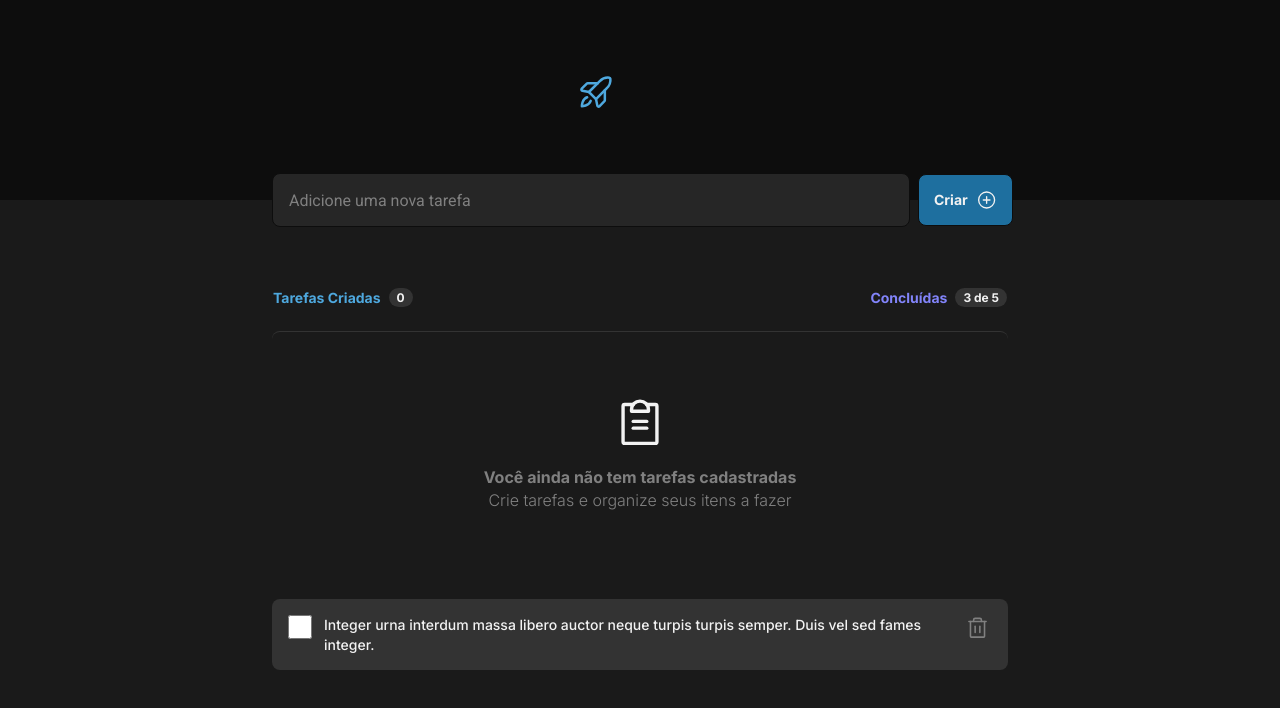
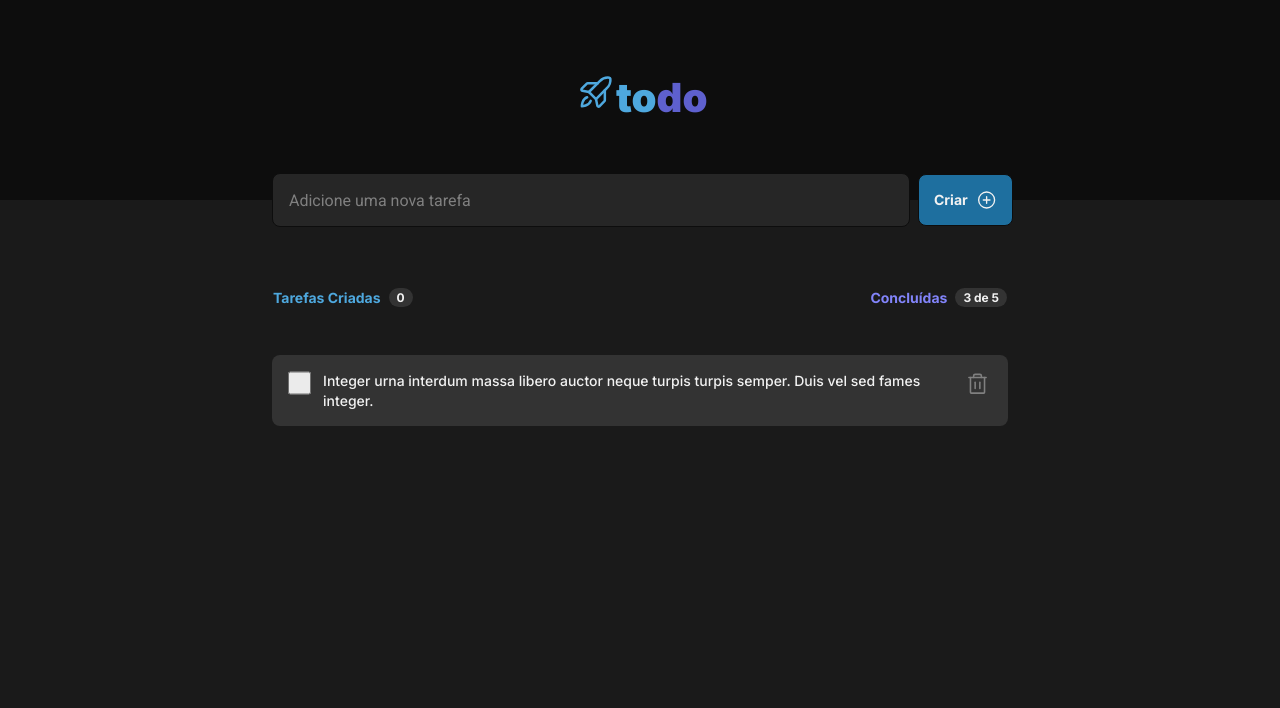
Before and after one commit to JulioMoratelli/01-desafio-reactjs-ts, a React (Vite) app: page / in a window 1280 px wide. Shown: the top 708 px of the page. Built offline with nearby package versions, Linux system fonts and the light colour scheme.

Commit message:
Estilização Finalizada

```diff
--- a/src/componentes/Header.tsx
+++ b/src/componentes/Header.tsx
@@ -5,7 +5,7 @@ import styles from './Header.module.css'
 export function Header(){
     return(
         <header className={styles.header}>
-            <p><RocketLaunch size={40} />todo2</p>
+            <p><RocketLaunch size={40} />todo</p>
         </header>
     )
 }
--- a/src/componentes/ListTasks.module.css
+++ b/src/componentes/ListTasks.module.css
@@ -88,7 +88,7 @@
 .duties{
     box-sizing: border-box;
 
-    display: flex;
+    display: none;
     flex-direction: column;
     justify-content: center;
     align-items: center;
--- a/src/componentes/Newtasks.module.css
+++ b/src/componentes/Newtasks.module.css
@@ -60,4 +60,8 @@ input::placeholder{
     color: var(--gray-100);
     font-size: 14px;
     line-height: 140%;
+    transition: 0.2s;
 }
+.addtasks:hover{
+    background-color: var(--blue);
+}
--- a/src/componentes/Task.module.css
+++ b/src/componentes/Task.module.css
@@ -10,16 +10,18 @@
     justify-content: space-between;
 }
 
+.tasks input:checked + label{
+    color: var(--gray-300);
+    text-decoration: line-through;
+}
+
 .tasks input{
     width: 24px;
     height: 24px;
-
-    flex: none;
-    order: 0;
-    flex-grow: 0;
+    opacity: 0.9;
 }
 
-.tasks p{
+.tasks label{
 
     font-family: 'Inter';
     font-style: normal;
@@ -42,15 +44,13 @@
     order: 2;
     flex-grow: 0;
 }
-.tasks button:hover{
-    background-color: var(--gray-400);
-}
 
 .tasks button svg{
     color: var(--gray-300);
-    transition: 0.5s;
+    transition: 0.2s;
 }
 
 .tasks button svg:hover{
     color: var(--danger);
+    background-color: var(--gray-300);
 }
--- a/src/componentes/Task.tsx
+++ b/src/componentes/Task.tsx
@@ -9,7 +9,7 @@ export function Tasks(){
         <div className={styles.alltasks}>
             <div className={styles.tasks}>
                 <input type="checkbox" />
-                <p>Integer urna interdum massa libero auctor neque turpis turpis semper. Duis vel sed fames integer.</p>
+                <label>Integer urna interdum massa libero auctor neque turpis turpis semper. Duis vel sed fames integer.</label>
                 <button title='Deletar comentario'><Trash size={25} /></button>
             </div>
         </div>
```
